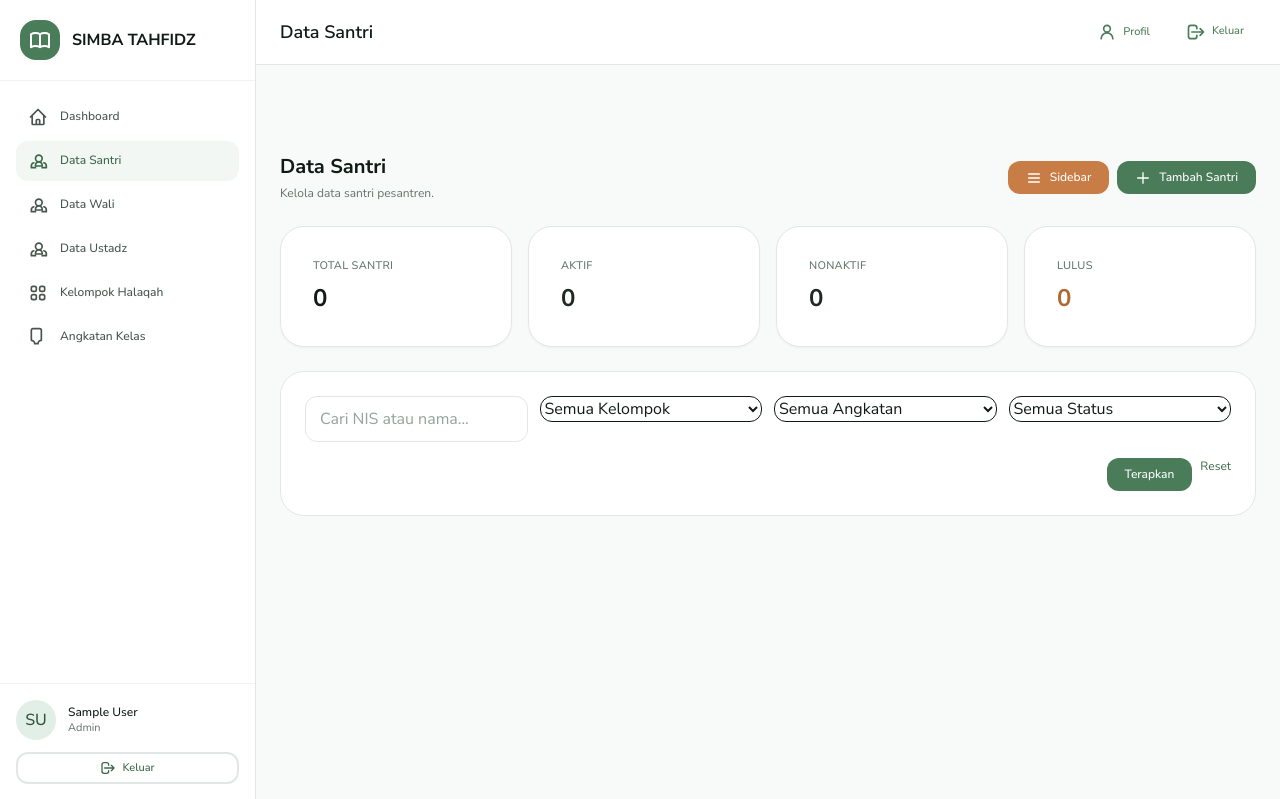
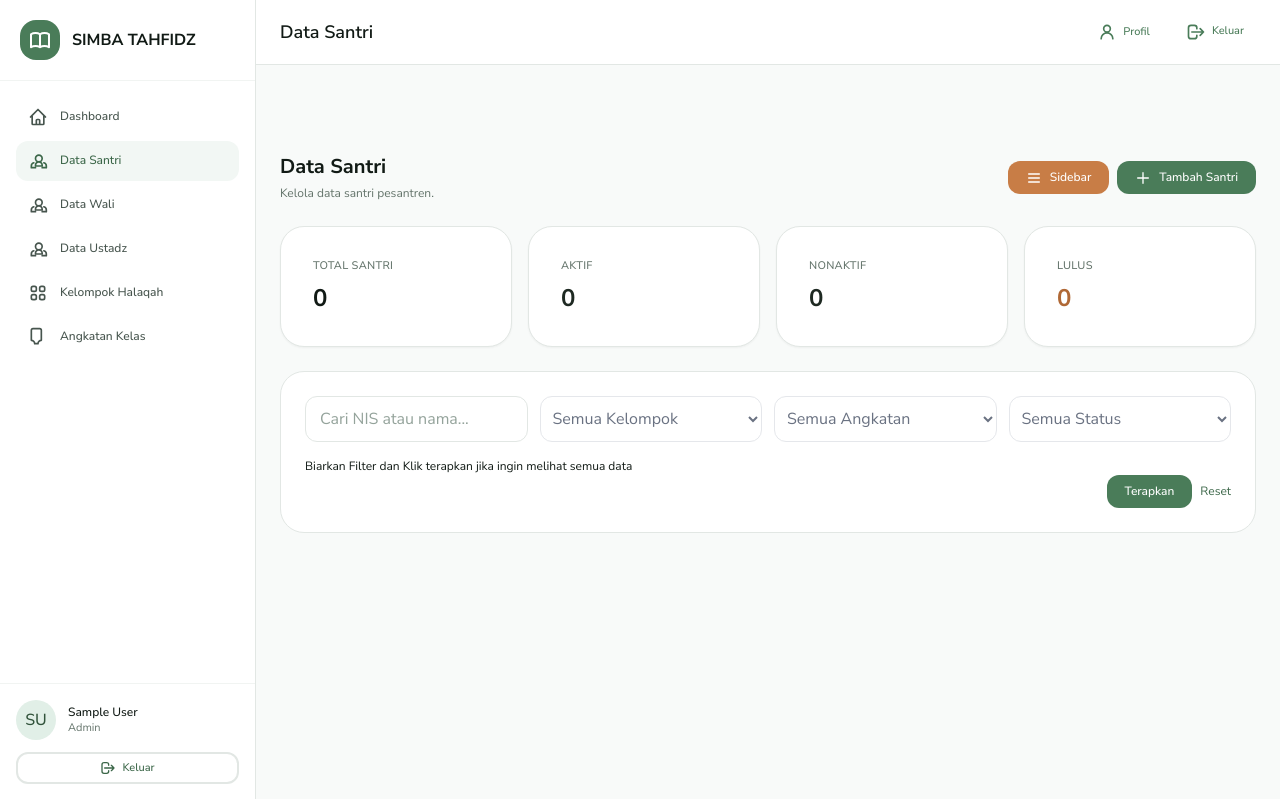
Before and after one commit to gazza-bot/SIMBATAHFIDZ, a Laravel app: page /admin/santris in a window 1280 px wide. Shown: the top 799 px of the page. Run offline with Laravel 12, Linux system fonts and the light colour scheme; the visitor is signed in with stand-in values (Sample User, id 1); data that the repository does not hold is empty; style sheets or scripts are compiled from the project's sources; parts of the project's set-up code (start-up, migrations or seed data) failed here and were passed over.

Commit message:
bug(admin-dasbor): fix the ui, make it more beautiful and consistent

```diff
--- a/resources/views/admin/angkatans/index.blade.php
+++ b/resources/views/admin/angkatans/index.blade.php
@@ -36,7 +36,7 @@
             <div class="bg-white rounded-2xl border border-neutral-200 p-4 sm:p-6">
                 <div class="grid grid-cols-1 md:grid-cols-2 gap-3 mb-4">
                     <x-input type="text" name="search" placeholder="Cari nama atau tahun..." value="{{ $filters['search'] ?? '' }}" />
-                    <x-input type="select" name="status_aktif" placeholder="Semua Status" value="{{ $filters['status_aktif'] ?? '' }}">
+                    <x-input class="w-full px-2 py-2.5 rounded-2xl border border-gray-200 bg-white text-gray-500! focus:border-gray-300 focus:ring-0" type="select" name="status_aktif" placeholder="Semua Status" value="{{ $filters['status_aktif'] ?? '' }}">
                         <option value="">Semua Status</option>
                         <option value="1" {{ $filters['status_aktif'] ?? '' == '1' ? 'selected' : '' }}>Aktif</option>
                         <option value="0" {{ $filters['status_aktif'] ?? '' == '0' ? 'selected' : '' }}>Tidak Aktif</option>
--- a/resources/views/admin/angkatans/partials/results.blade.php
+++ b/resources/views/admin/angkatans/partials/results.blade.php
@@ -9,7 +9,7 @@
     </x-card>
 </div>
 
-<div class="bg-white rounded-2xl border border-neutral-200 p-4 sm:p-6">
+<div class="mt-4 bg-white rounded-2xl border border-neutral-200 p-4 sm:p-6">
     <div class="overflow-x-auto rounded-2xl border border-neutral-200">
         <table class="w-full" role="grid">
             <thead class="bg-neutral-50 border-b border-neutral-200">
--- a/resources/views/admin/kelompoks/partials/results.blade.php
+++ b/resources/views/admin/kelompoks/partials/results.blade.php
@@ -13,7 +13,7 @@
     </x-card>
 </div>
 
-<div class="bg-white rounded-2xl border border-neutral-200 p-4 sm:p-6">
+<div class="mt-4 bg-white rounded-2xl border border-neutral-200 p-4 sm:p-6">
     <div class="overflow-x-auto rounded-2xl border border-neutral-200">
         <table class="w-full" role="grid">
             <thead class="bg-neutral-50 border-b border-neutral-200">
--- a/resources/views/admin/santris/index.blade.php
+++ b/resources/views/admin/santris/index.blade.php
@@ -11,11 +11,15 @@
         </div>
         <div class="flex gap-2">
             <x-button variant="secondary" onclick="toggleSidebar()">
-                    <svg class="w-4 h-4" fill="none" stroke="currentColor" viewBox="0 0 24 24"><path stroke-linecap="round" stroke-linejoin="round" stroke-width="2" d="M4 6h16M4 12h16M4 18h16"/></svg>
+                <svg class="w-4 h-4" fill="none" stroke="currentColor" viewBox="0 0 24 24">
+                    <path stroke-linecap="round" stroke-linejoin="round" stroke-width="2" d="M4 6h16M4 12h16M4 18h16" />
+                </svg>
                 Sidebar
             </x-button>
             <x-button href="{{ route('admin.santris.create') }}">
-                    <svg class="w-4 h-4" fill="none" stroke="currentColor" viewBox="0 0 24 24"><path stroke-linecap="round" stroke-linejoin="round" stroke-width="2" d="M12 4v16m8-8H4"/></svg>
+                <svg class="w-4 h-4" fill="none" stroke="currentColor" viewBox="0 0 24 24">
+                    <path stroke-linecap="round" stroke-linejoin="round" stroke-width="2" d="M12 4v16m8-8H4" />
+                </svg>
                 Tambah Santri
             </x-button>
         </div>
@@ -43,8 +47,8 @@
     <form data-admin-filter action="{{ route('admin.santris.index') }}" method="GET">
         <div class="bg-white rounded-2xl border border-neutral-200 p-4 sm:p-6">
             <div class="grid grid-cols-1 md:grid-cols-4 gap-3 mb-4">
-                    <x-input type="text" name="search" placeholder="Cari NIS atau nama..." value="{{ $filters['search'] ?? '' }}" />
-                    <x-input type="select" name="kelompok_id" placeholder="Semua Kelompok" value="{{ $filters['kelompok_id'] ?? '' }}">
+                <x-input class="p-2" type="text" name="search" placeholder="Cari NIS atau nama..." value="{{ $filters['search'] ?? '' }}" />
+                <x-input class="w-full px-2 py-2.5 rounded-2xl border border-gray-200 bg-white text-gray-500! focus:border-gray-300 focus:ring-0" type="select" name="kelompok_id" placeholder="Semua Kelompok" value="{{ $filters['kelompok_id'] ?? '' }}">
                     <option value="">Semua Kelompok</option>
                     @foreach ($kelompoks as $kelompok)
                     <option value="{{ $kelompok->id }}" {{ $filters['kelompok_id'] ?? '' == $kelompok->id ? 'selected' : '' }}>
@@ -52,7 +56,7 @@
                     </option>
                     @endforeach
                 </x-input>
-                    <x-input type="select" name="angkatan_id" placeholder="Semua Angkatan" value="{{ $filters['angkatan_id'] ?? '' }}">
+                <x-input class="w-full px-2 py-2.5 rounded-2xl border border-gray-200 bg-white text-gray-500! focus:border-gray-300 focus:ring-0" type="select" name="angkatan_id" placeholder="Semua Angkatan" value="{{ $filters['angkatan_id'] ?? '' }}">
                     <option value="">Semua Angkatan</option>
                     @foreach ($angkatans as $angkatan)
                     <option value="{{ $angkatan->id }}" {{ $filters['angkatan_id'] ?? '' == $angkatan->id ? 'selected' : '' }}>
@@ -60,7 +64,7 @@
                     </option>
                     @endforeach
                 </x-input>
-                    <x-input type="select" name="status_aktif" placeholder="Semua Status" value="{{ $filters['status_aktif'] ?? '' }}">
+                <x-input class="w-full px-2 py-2.5 rounded-2xl border border-gray-200 bg-white text-gray-500! focus:border-gray-300 focus:ring-0" type="select" name="status_aktif" placeholder="Semua Status" value="{{ $filters['status_aktif'] ?? '' }}">
                     <option value="">Semua Status</option>
                     <option value="aktif" {{ $filters['status_aktif'] ?? '' == 'aktif' ? 'selected' : '' }}>Aktif</option>
                     <option value="nonaktif" {{ $filters['status_aktif'] ?? '' == 'nonaktif' ? 'selected' : '' }}>Nonaktif</option>
@@ -68,7 +72,8 @@
                     <option value="pindah" {{ $filters['status_aktif'] ?? '' == 'pindah' ? 'selected' : '' }}>Pindah</option>
                 </x-input>
             </div>
-                <div class="flex justify-end gap-2">
+            <p class="text-neutral-900 text-sm">Biarkan Filter dan Klik terapkan jika ingin melihat semua data</p>
+            <div class="flex justify-end gap-2 items-center">
                 <x-button type="submit" variant="primary">Terapkan</x-button>
                 <a href="{{ route('admin.santris.index') }}" class="text-sm text-primary-600 hover:underline">Reset</a>
             </div>
@@ -90,8 +95,7 @@
         aria-modal="true"
         aria-labelledby="delete-santri-title"
         @keydown.escape.window="showDeleteModal = false"
-            x-ref="deleteModal"
-        >
+        x-ref="deleteModal">
         <div class="fixed inset-0 z-0 bg-neutral-950/70 backdrop-blur-sm" @click="showDeleteModal = false" aria-hidden="true"></div>
         <div class="relative z-10 w-full max-w-md bg-white rounded-2xl shadow-level-4">
             <div class="flex items-start justify-between gap-4 p-5 border-b border-neutral-100">
@@ -103,9 +107,10 @@
                     type="button"
                     class="p-1.5 rounded-lg text-neutral-400 hover:text-neutral-600 hover:bg-neutral-100 focus:outline-none focus:ring-2 focus:ring-primary-500 transition-colors"
                     @click="showDeleteModal = false"
-                        aria-label="Tutup modal"
-                    >
-                        <svg class="w-5 h-5" fill="none" stroke="currentColor" viewBox="0 0 24 24"><path stroke-linecap="round" stroke-linejoin="round" stroke-width="2" d="M6 18L18 6M6 6l12 12"/></svg>
+                    aria-label="Tutup modal">
+                    <svg class="w-5 h-5" fill="none" stroke="currentColor" viewBox="0 0 24 24">
+                        <path stroke-linecap="round" stroke-linejoin="round" stroke-width="2" d="M6 18L18 6M6 6l12 12" />
+                    </svg>
                 </button>
             </div>
             <div class="p-5">
--- a/resources/views/admin/santris/partials/results.blade.php
+++ b/resources/views/admin/santris/partials/results.blade.php
@@ -17,7 +17,7 @@
     </x-card>
 </div>
 
-<div class="bg-white rounded-2xl border border-neutral-200 p-4 sm:p-6">
+<div class="mt-4 bg-white rounded-2xl border border-neutral-200 p-4 sm:p-6">
     <div class="overflow-x-auto rounded-2xl border border-neutral-200">
         <table class="w-full" role="grid">
             <thead class="bg-neutral-50 border-b border-neutral-200">
--- a/resources/views/admin/ustadzs/index.blade.php
+++ b/resources/views/admin/ustadzs/index.blade.php
@@ -35,9 +35,9 @@
         <form data-admin-filter action="{{ route('admin.ustadzs.index') }}" method="GET">
             <div class="bg-white rounded-2xl border border-neutral-200 p-4 sm:p-6">
                 <div class="mb-4">
-                    <x-input type="text" name="search" placeholder="Cari NIP, nama, atau username..." value="{{ $filters['search'] ?? '' }}" />
+                    <x-input type="text" name="search" placeholder="Cari NIP, nama, atau username (Kosongi jika ingin melihat semua data)" value="{{ $filters['search'] ?? '' }}" />
                 </div>
-                <div class="flex justify-end gap-2">
+                <div class="flex justify-end gap-2 items-center">
                     <x-button type="submit" variant="primary">Terapkan</x-button>
                     <a href="{{ route('admin.ustadzs.index') }}" class="text-sm text-primary-600 hover:underline">Reset</a>
                 </div>
--- a/resources/views/admin/ustadzs/partials/results.blade.php
+++ b/resources/views/admin/ustadzs/partials/results.blade.php
@@ -9,7 +9,7 @@
     </x-card>
 </div>
 
-<div class="bg-white rounded-2xl border border-neutral-200 p-4 sm:p-6">
+<div class="mt-4 bg-white rounded-2xl border border-neutral-200 p-4 sm:p-6">
     <div class="overflow-x-auto rounded-2xl border border-neutral-200">
         <table class="w-full" role="grid">
             <thead class="bg-neutral-50 border-b border-neutral-200">
--- a/resources/views/admin/walis/index.blade.php
+++ b/resources/views/admin/walis/index.blade.php
@@ -35,9 +35,9 @@
         <form data-admin-filter action="{{ route('admin.walis.index') }}" method="GET">
             <div class="bg-white rounded-2xl border border-neutral-200 p-4 sm:p-6">
                 <div class="mb-4">
-                    <x-input type="text" name="search" placeholder="Cari nama, username, atau nomor telepon..." value="{{ $filters['search'] ?? '' }}" />
+                    <x-input type="text" name="search" placeholder="Cari nama, username, atau nomor telepon (Kosongkan jika ingin melihat semua data)" value="{{ $filters['search'] ?? '' }}" />
                 </div>
-                <div class="flex justify-end gap-2">
+                <div class="flex justify-end gap-2 items-center">
                     <x-button type="submit" variant="primary">Terapkan</x-button>
                     <a href="{{ route('admin.walis.index') }}" class="text-sm text-primary-600 hover:underline">Reset</a>
                 </div>
--- a/resources/views/admin/walis/partials/results.blade.php
+++ b/resources/views/admin/walis/partials/results.blade.php
@@ -9,7 +9,7 @@
     </x-card>
 </div>
 
-<div class="bg-white rounded-2xl border border-neutral-200 p-4 sm:p-6">
+<div class="mt-4 bg-white rounded-2xl border border-neutral-200 p-4 sm:p-6">
     <div class="overflow-x-auto rounded-2xl border border-neutral-200">
         <table class="w-full" role="grid">
             <thead class="bg-neutral-50 border-b border-neutral-200">
```
Also changed, not shown: resources/views/admin/kelompoks/index.blade.php (+4 -3 lines). Lines whose indentation alone changed are shown as unchanged.
